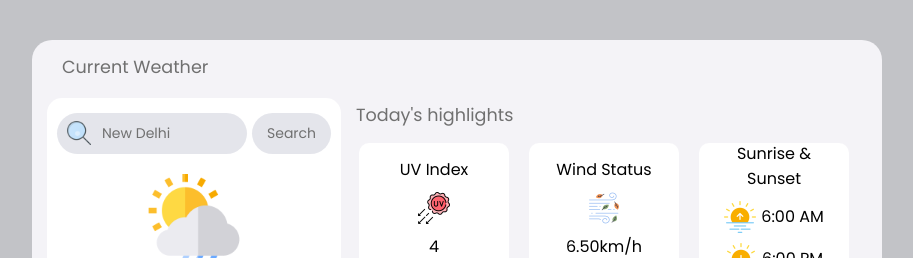
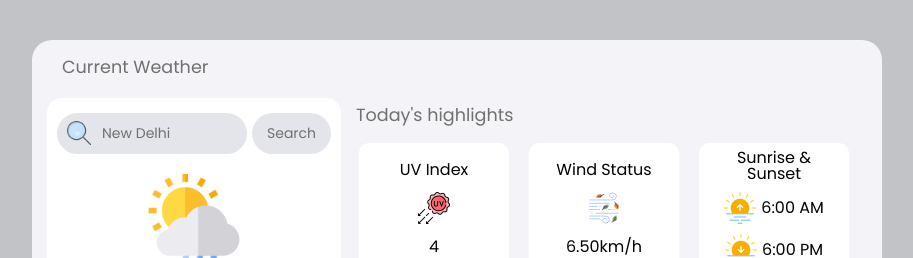
Before and after one commit to HimanshuSrma/weather-app, a plain HTML site: page index.html in a window 1280 px wide. Shown: the top 258 px of the page, without its empty margins (183-1096 px from the left). Drawn offline with Linux system fonts and the light colour scheme; no server answers.

Commit message:
initial commit

```diff
--- a/style.css
+++ b/style.css
@@ -13,6 +13,9 @@ body {
 
 img {
   width: 32px;
+}
+.lh-1{
+  line-height:1;
 }
 
 .wrapper-container {
```
